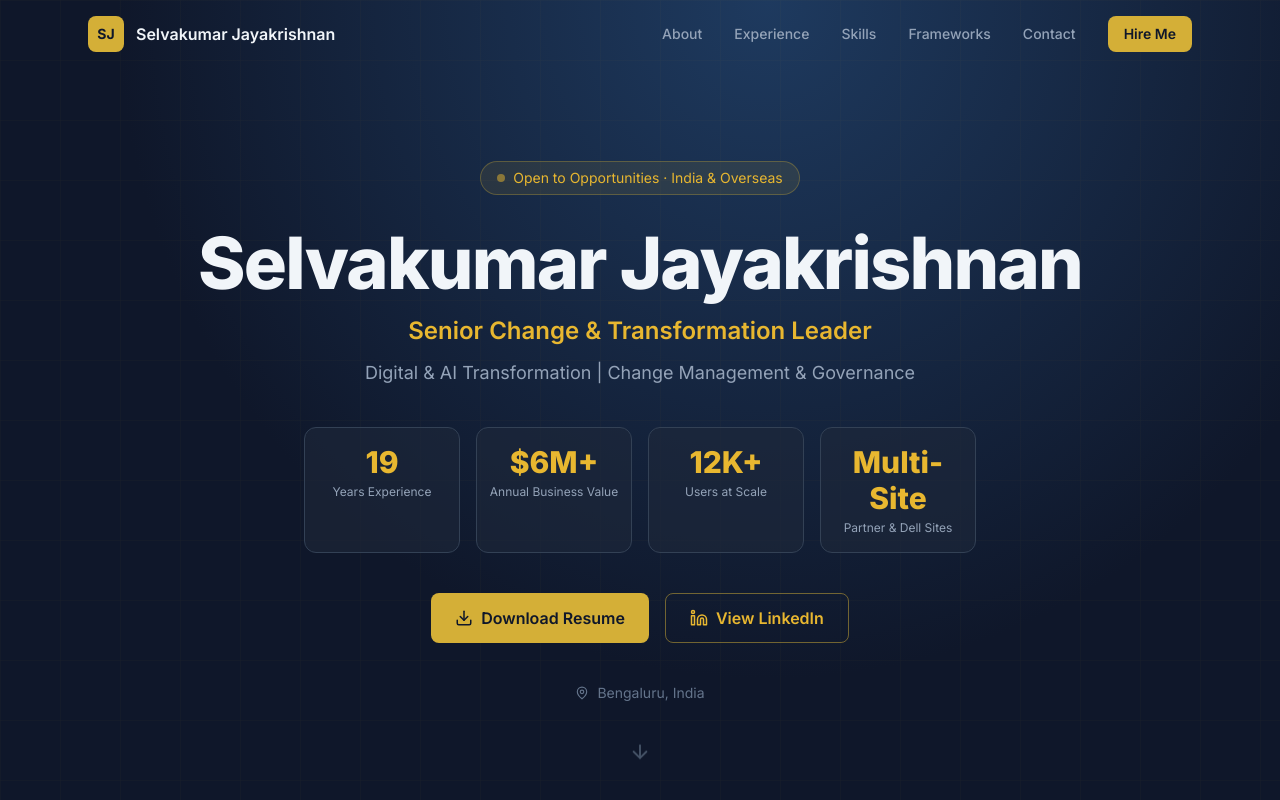
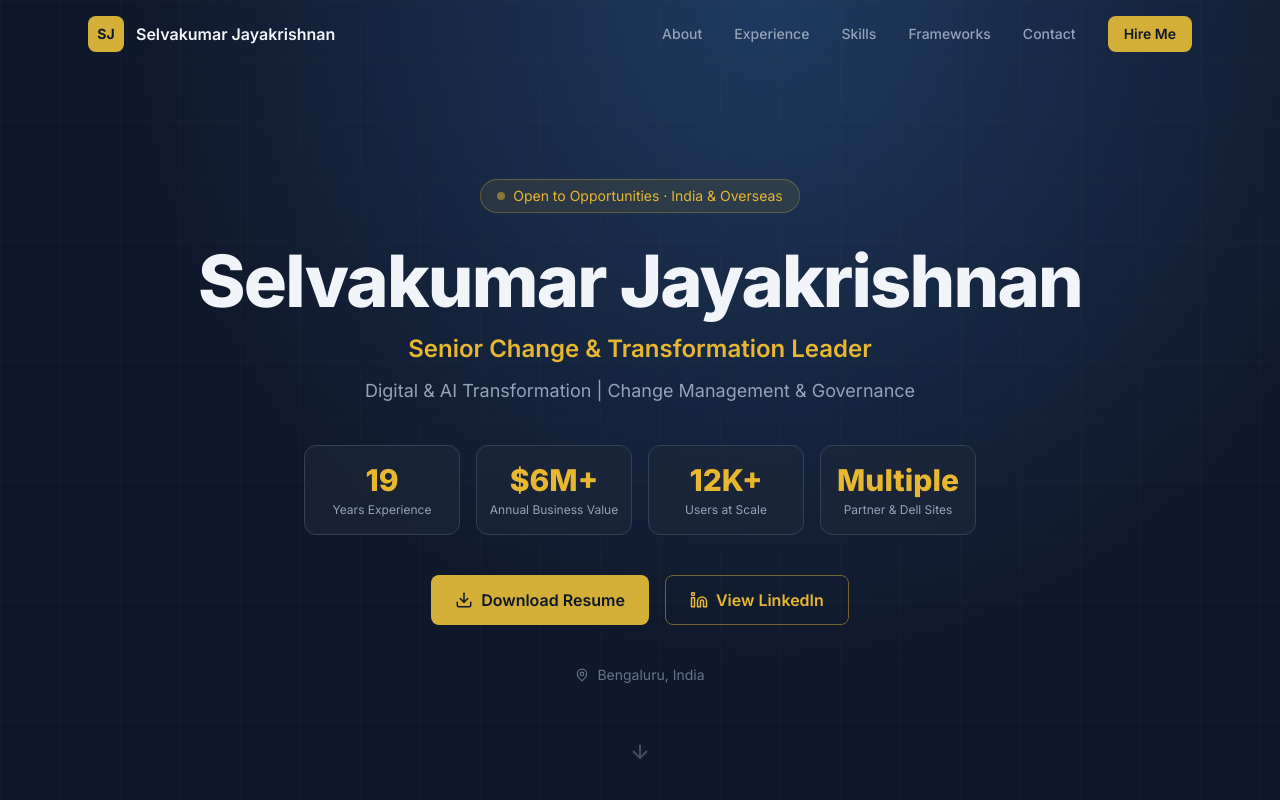
Before and after one commit to UnimaginedSelva/selvakumarjayakrishnan-portfolio, a React (Vite) app: page / in a window 1280 px wide. Shown: the top 800 px of the page. Built offline with nearby package versions, Linux system fonts and the light colour scheme.

Commit message:
Fix hero metric label to 'Multiple' for cleaner display
Co-Authored-By: Claude Sonnet 4.6 <noreply@anthropic.com>

```diff
--- a/src/data/content.ts
+++ b/src/data/content.ts
@@ -7,7 +7,7 @@ export const hero = {
     { value: '19', label: 'Years Experience' },
     { value: '$6M+', label: 'Annual Business Value' },
     { value: '12K+', label: 'Users at Scale' },
-    { value: 'Multi-Site', label: 'Partner & Dell Sites' },
+    { value: 'Multiple', label: 'Partner & Dell Sites' },
   ],
   email: 'selvakumar.jayakrishnan@hotmail.com',
   linkedin: 'https://www.linkedin.com/in/passionateselva',
```
